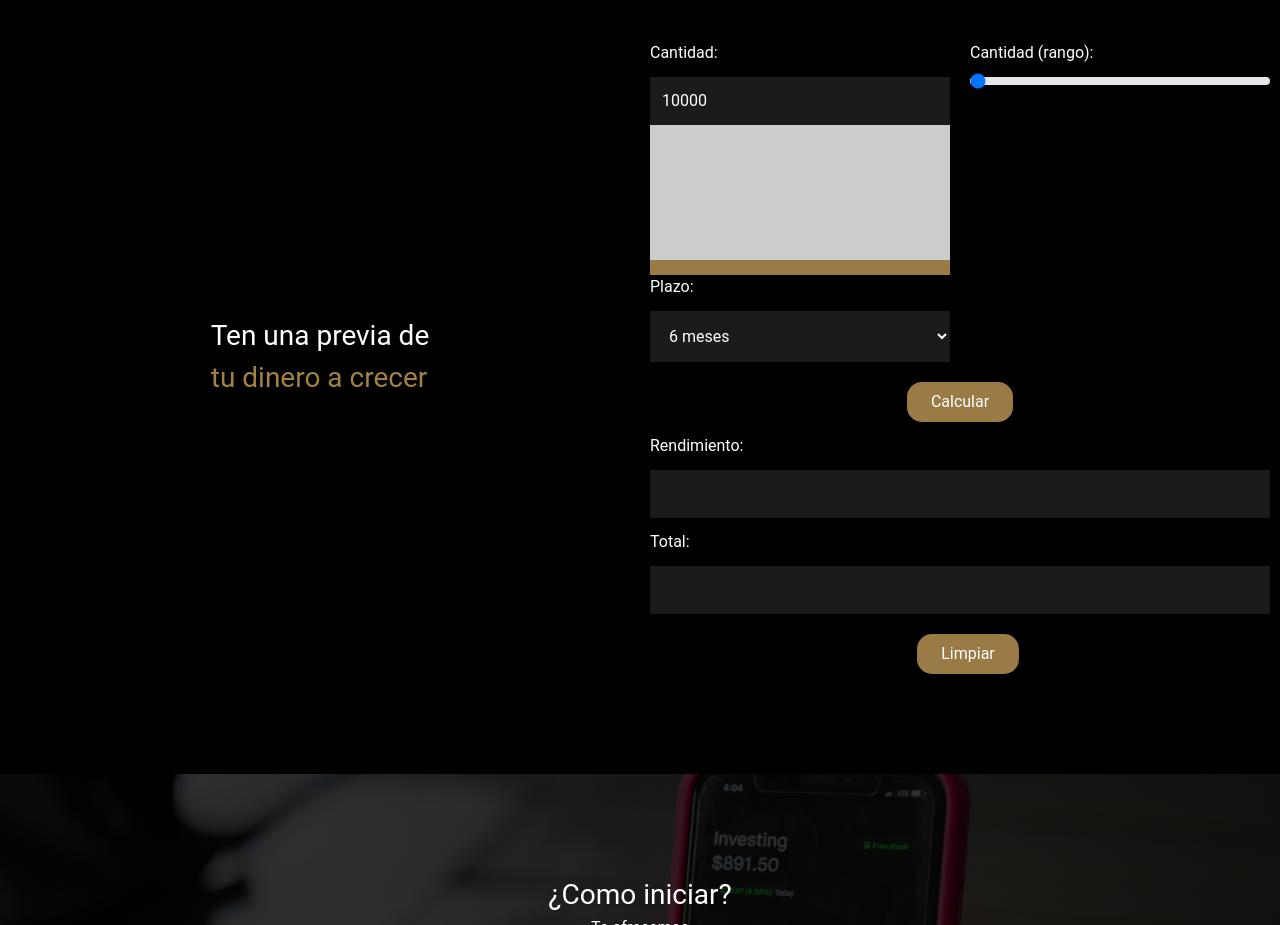
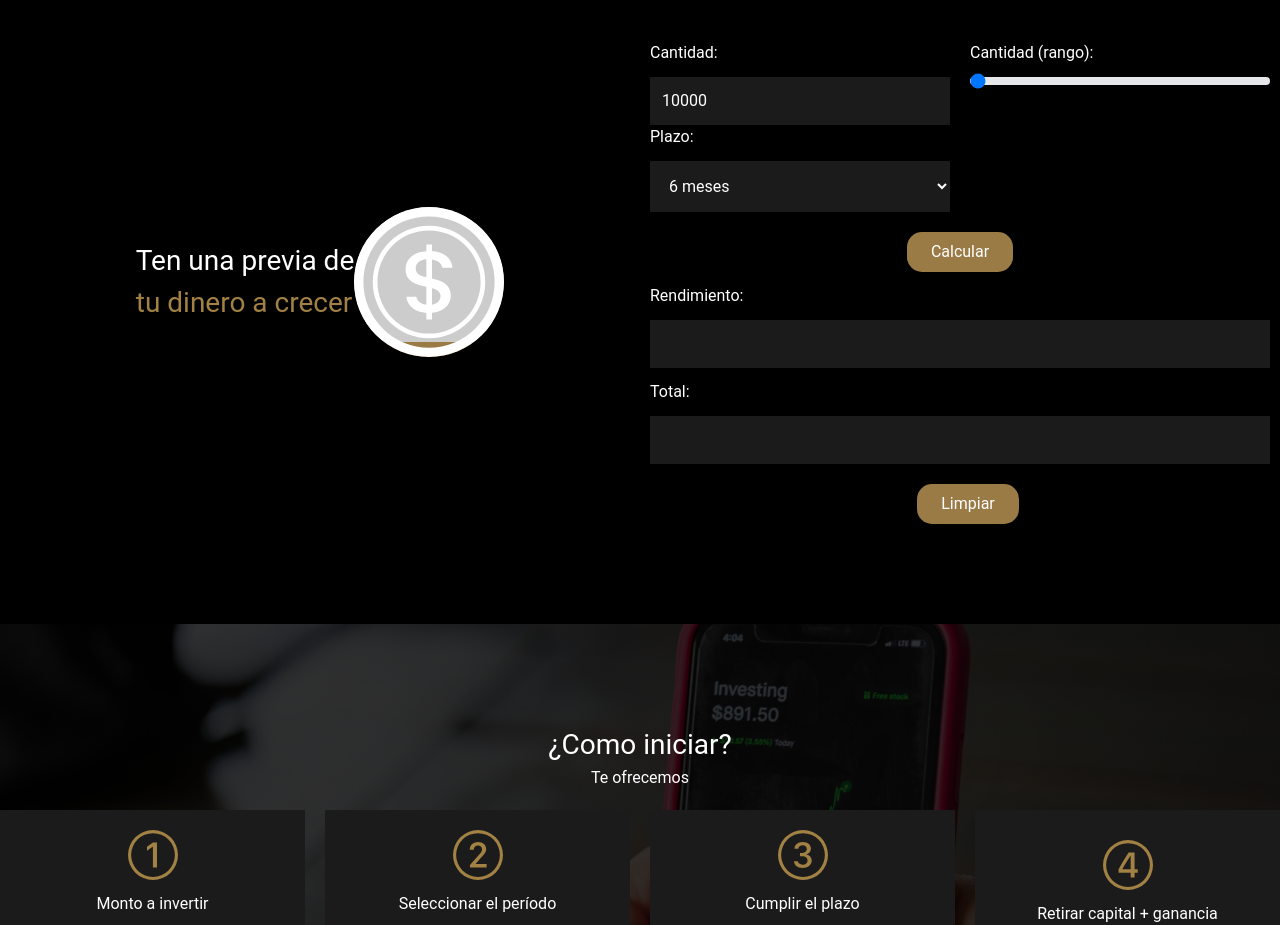
Before and after one commit to AngelLuna17-code/CRESSER-CAPITAL, a React (Create React App) app: page / in a window 1280 px wide. Shown: the part 2280-3205 px from the top of the page. Built offline with nearby package versions, Linux system fonts and the light colour scheme.

Commit message:
agregada moneda

```diff
--- a/src/components/Calculadora.jsx
+++ b/src/components/Calculadora.jsx
@@ -54,6 +54,17 @@
                             <br />
                             <span className='text-[#a18144]'>tu dinero a crecer</span>
                         </h2>
+                        {/* Div cuadrado que se llena */}
+                        <div className="square">
+                            <div className="fill" style={{ height: `${(amount / 100000) * 100}%` }}>
+                                <svg className='text-[#ffffff]' xmlns="http://www.w3.org/2000/svg" width="150" height="150" fill="currentColor" viewBox="0 0 16 16">
+                                    <path d="M5.5 9.511c.076.954.83 1.697 2.182 1.785V12h.6v-.709c1.4-.098 2.218-.846 2.218-1.932 0-.987-.626-1.496-1.745-1.76l-.473-.112V5.57c.6.068.982.396 1.074.85h1.052c-.076-.919-.864-1.638-2.126-1.716V4h-.6v.719c-1.195.117-2.01.836-2.01 1.853 0 .9.606 1.472 1.613 1.707l.397.098v2.034c-.615-.093-1.022-.43-1.114-.9zm2.177-2.166c-.59-.137-.91-.416-.91-.836 0-.47.345-.822.915-.925v1.76h-.005zm.692 1.193c.717.166 1.048.435 1.048.91 0 .542-.412.914-1.135.982V8.518z" />
+                                    <path d="M8 15A7 7 0 1 1 8 1a7 7 0 0 1 0 14m0 1A8 8 0 1 0 8 0a8 8 0 0 0 0 16" />
+                                    <path d="M8 13.5a5.5 5.5 0 1 1 0-11 5.5 5.5 0 0 1 0 11m0 .5A6 6 0 1 0 8 2a6 6 0 0 0 0 12" />
+                                </svg>
+                            </div>
+                        </div>
+                        {/* Div cuadrado que se llena */}
                     </div>
                     {/* Calculadora */}
                     <div className='mt-5 lg:mt-0'>
@@ -69,11 +80,6 @@
                                     value={cleaned ? '' : amount}
                                     onChange={(e) => setAmount(e.target.value)}
                                 />
-                                {/* Div cuadrado que se llena */}
-                                <div className="square">
-                                    <div className="fill" style={{ height: `${(amount / 100000) * 100}%` }}></div>
-                                </div>
-                                {/* Div cuadrado que se llena */}
                             </div>
                             {/* Range Input */}
                             <div className='px-[10px]'>
--- a/src/index.css
+++ b/src/index.css
@@ -161,10 +161,11 @@
 
 .square {
   transform: rotate(180deg);
-  width: 100%;
+  width: 150px;
   height: 150px;
   background-color: #ccc;
   overflow: hidden;
+  border-radius: 100%;
 }
 
 .fill {
```
